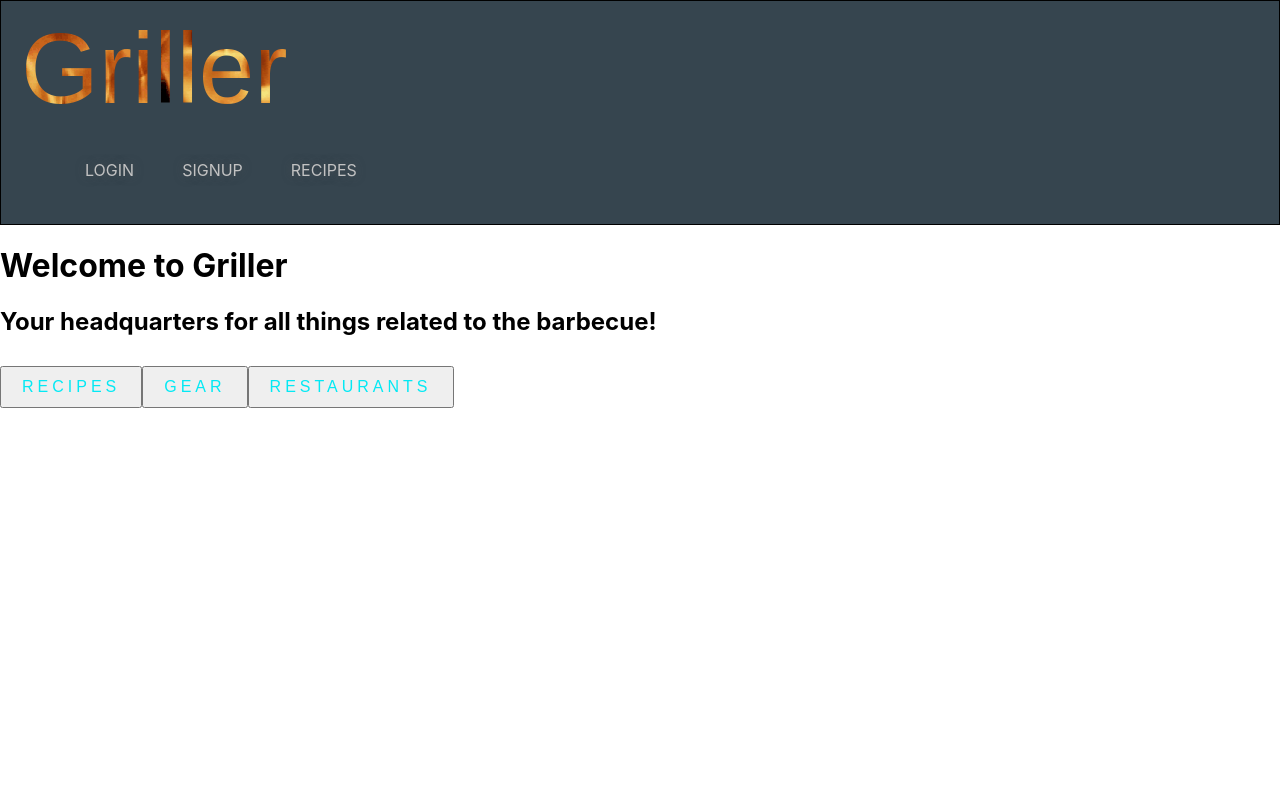
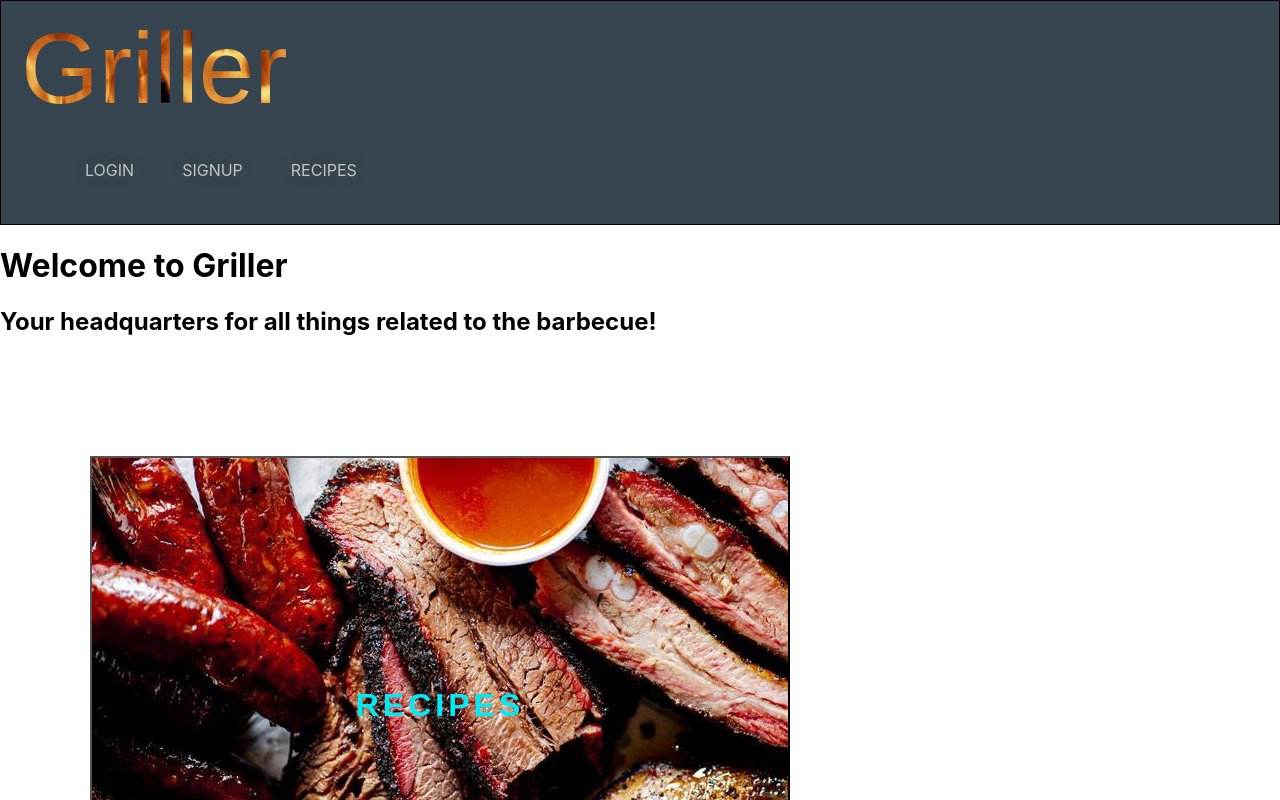
Before and after one commit to adam-algatt/Griller, a React (Create React App) app in the folder client/: page / in a window 1280 px wide. Shown: the top 800 px of the page. Built offline with nearby package versions, Linux system fonts and the light colour scheme.

Commit message:
added homepage styling

```diff
--- a/client/src/index.css
+++ b/client/src/index.css
@@ -62,6 +62,37 @@ code {
   height: 100%;
   transition-delay: 0.4s;
   color: aliceblue;
+}
+
+.recipes {
+  background:url(./assets/brisket-ribs-chicken.jpg);
+  height: 500px;
+  width: 700px;
+  background-repeat: no-repeat;
+  font-size:xx-large;
+  font-weight:bolder
+}
+.gear {
+  background:url(./assets/grill.webp);
+  height: 500px;
+  width: 700px;
+  background-repeat: no-repeat;
+  font-size: xx-large;
+  font-weight:bolder;
+  background-size: cover;
+}
+.restaurants {
+  background:url(./assets/restaurant.jpg);
+  height: 500px;
+  width: 700px;
+  background-repeat: no-repeat;
+  font-size: xx-large;
+  font-weight:bolder;
+  padding: 100px;
+}
+.buttons {
+  align-content:space-around;
+  padding: 90px;
 }
 
 .title {
--- a/client/src/pages/Home.js
+++ b/client/src/pages/Home.js
@@ -3,12 +3,14 @@ import React from "react";
 
 const Home = () => {
     return (
-        <div className="conatiner">
+        <div className="container" >
             <h1>Welcome to Griller</h1>
             <h2>Your headquarters for all things related to the barbecue!</h2>
-            <button>Recipes</button>
-            <button>Gear</button>
-            <button>Restaurants</button>
+            <div className='buttons'>
+                <button className="recipes">Recipes</button>
+                <button className="gear">Gear</button>
+                <button className="restaurants">Restaurants</button>
+            </div>
         </div>
     );
 };
```
Also changed, not shown: client/src/assets/grill.webp (added).
